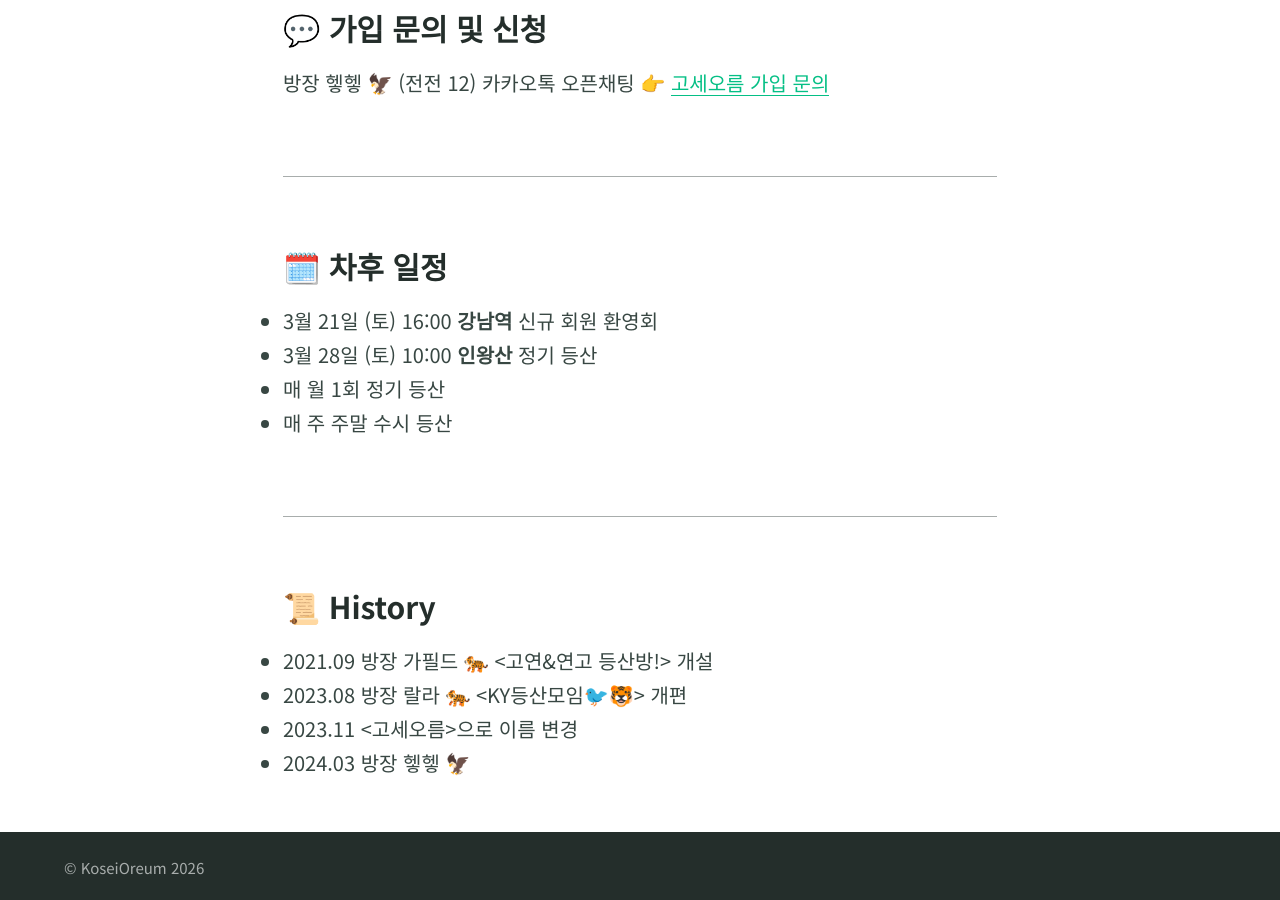
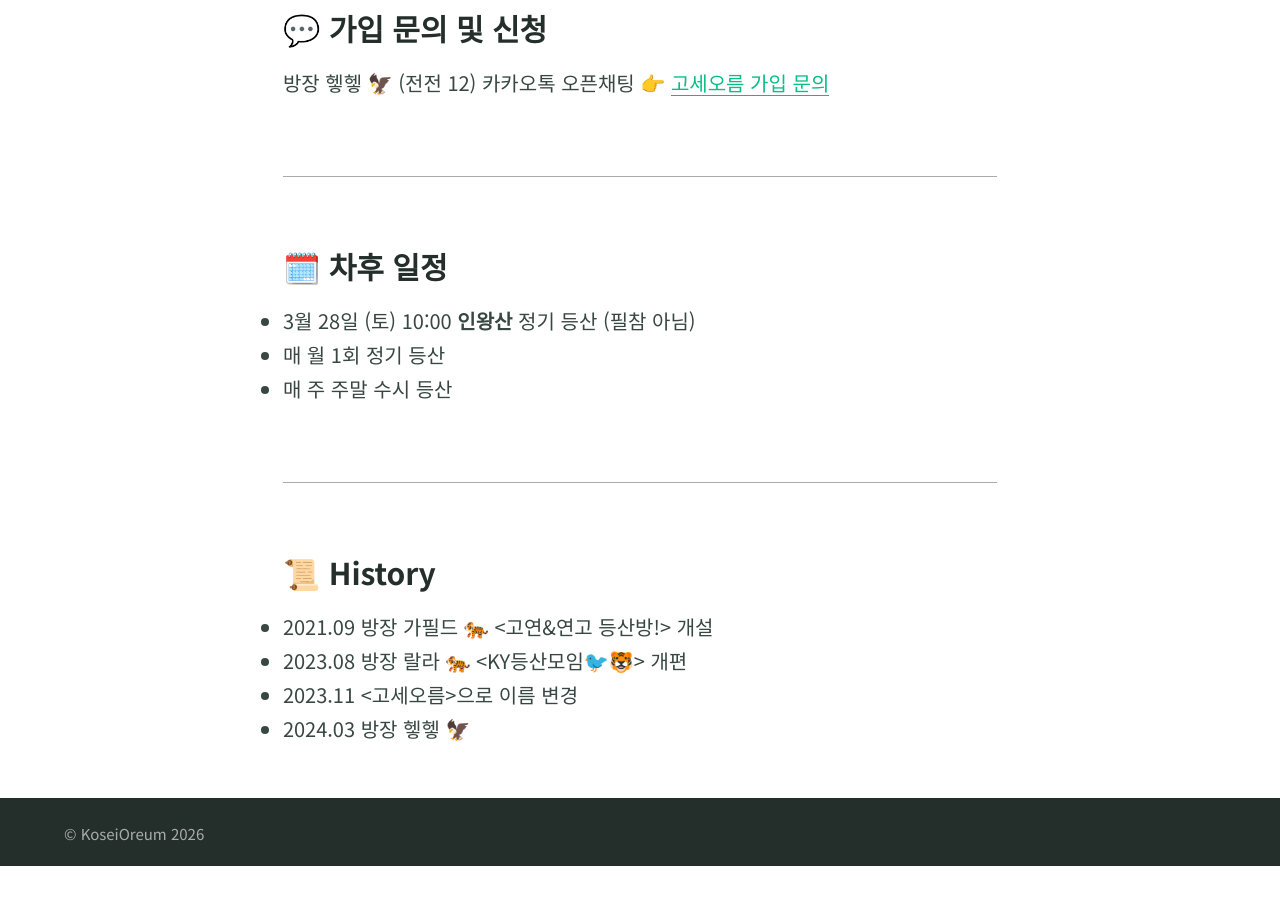
Before and after one commit to KoseiOreum/koseioreum.github.io, a Jekyll site: the page built from index.md, in a window 1280 px wide and 900 px high, scrolled down 2189 px. Built offline with Jekyll 4.4.1, drawn with Linux system fonts in a browser that asks for light colours; after the commit the page ends 3055 px from its top, so only the background shows below that.

Commit message:
Update schedule details for regular hiking event

```diff
--- a/index.md
+++ b/index.md
@@ -57,8 +57,7 @@ feature_image: "./assets/main.jpeg"
 
 ### 🗓️ 차후 일정
 
-* 3월 21일 (토) 16:00 **강남역** 신규 회원 환영회
-* 3월 28일 (토) 10:00 **인왕산** 정기 등산
+* 3월 28일 (토) 10:00 **인왕산** 정기 등산 (필참 아님)
 * 매 월 1회 정기 등산
 * 매 주 주말 수시 등산
 
```
